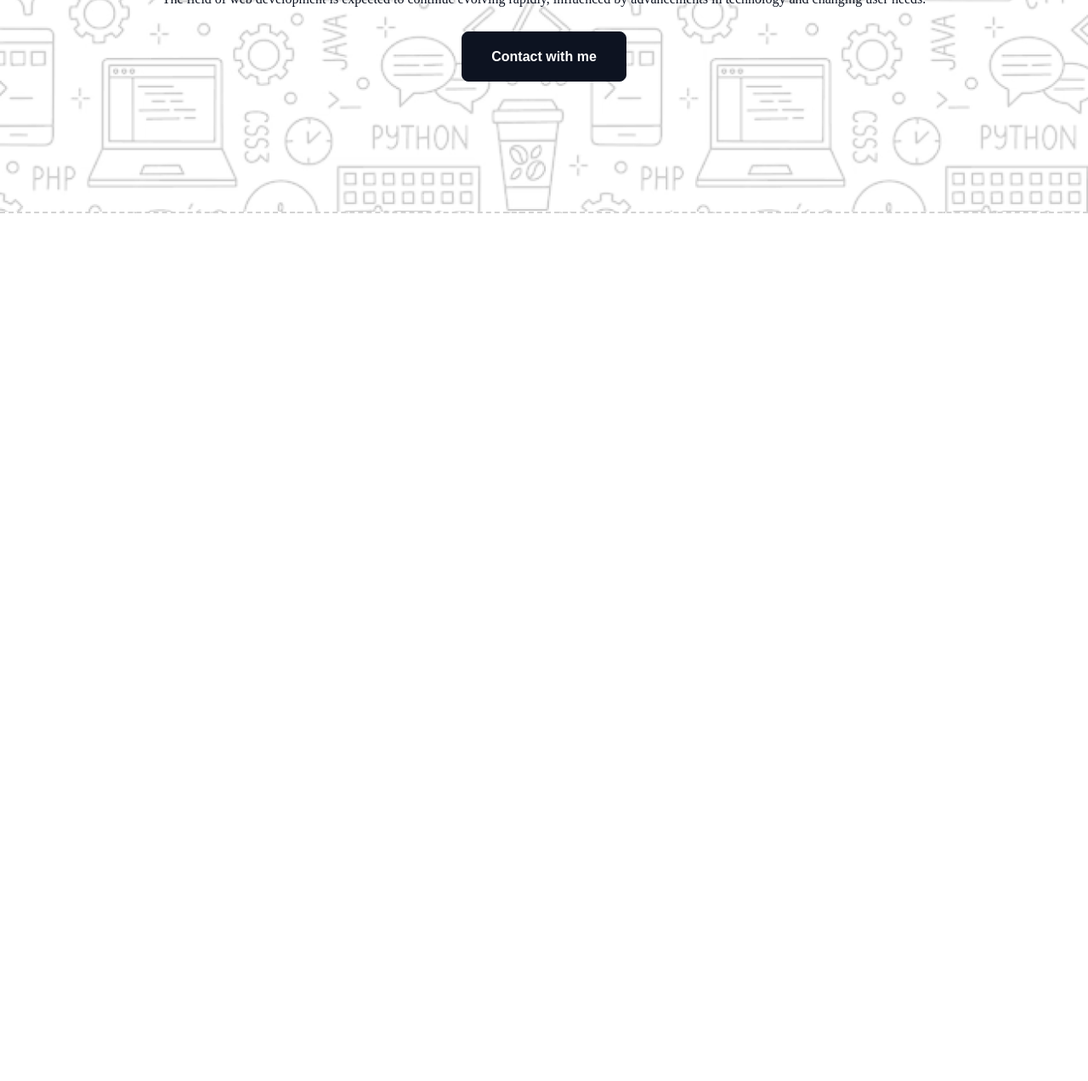
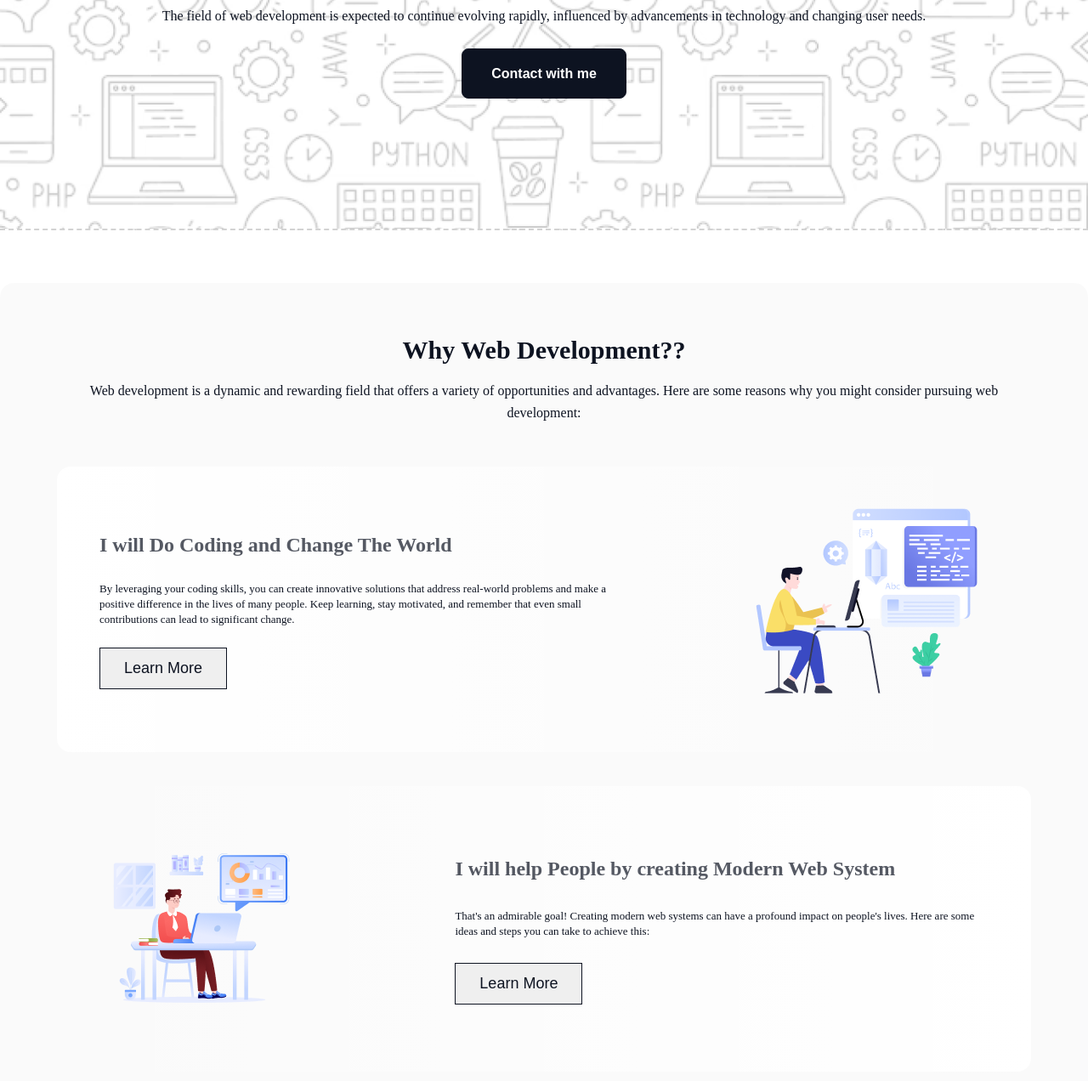
Before and after one commit to reyad-hasan/Assignment-1, a plain HTML site: page index.html in a window 1280 px wide. Shown: the part 500-1772 px from the top of the page at 85% size. Before the commit the page ends 800 px from the top, so only its background shows below. Drawn offline with Linux system fonts and the light colour scheme; a web font is replaced by a local one.

Commit message:
completed why development section with css style

```diff
--- a/css/style.css
+++ b/css/style.css
@@ -46,18 +46,36 @@
     color: rgb(13, 19, 33);
 }
 
+.learn_btn {
+    border: 1px solid rgb(13, 19, 33);
+    color: rgb(13, 19, 33);
+    font-size: 18px;
+    font-weight: 500;
+    line-height: 23px;
+    padding: 12px 20px 12px 20px;
+    cursor: pointer;
+    transition: 0.3s;
+    width: 150px;
+}
+
+.learn_btn:hover {
+    background: rgb(13, 19, 33);
+    color: rgb(255, 255, 255)
+}
+
 body {
     font-family: Azeret Mono;
 }
 
-header {
+header,
+main {
     max-width: 1440px;
     margin: auto;
 }
 
 /* nav section */
 nav {
-    margin: 20px 0;
+    margin: 30px 0;
 }
 
 nav ul {
@@ -110,10 +128,100 @@ nav ul .logo {
     margin: 15px 0;
 }
 
-.hero_bg_container p {
+.hero_bg_container p,
+.heading_box p,
+.box_left p {
     color: rgb(13, 19, 33);
     font-size: 16px;
     font-weight: 400;
     line-height: 26px;
     letter-spacing: 0%;
 }
+
+.box_left p {
+    font-size: 13px;
+    line-height: 18px;
+}
+
+/* why development section style start here */
+#why_development {
+    height: 1395px;
+    border-radius: 16px;
+    background: rgba(13, 19, 33, 0.02);
+    margin: 62px 0;
+    padding: 62px;
+
+}
+
+.heading_box {
+    text-align: center;
+}
+
+.heading_box h2 {
+    color: rgb(13, 19, 33);
+    font-size: 30px;
+    font-weight: 800;
+    margin-bottom: 18px;
+}
+
+/* learn main container */
+.learn_main_container {
+    display: flex;
+    justify-content: center;
+}
+
+/* learn development container */
+.learn_container {
+    display: flex;
+    flex-direction: column;
+    gap: 40px;
+    margin: 50px auto;
+}
+
+/* box_1 */
+.box_1 {
+    border-radius: 16px;
+    background: linear-gradient(90.00deg, rgb(255, 255, 255), rgba(255, 255, 255, 0) 100%);
+    width: 1146px;
+    height: 336px;
+    display: flex;
+    padding: 50px;
+}
+
+.box_22 {
+    background: linear-gradient(270.00deg, rgb(255, 255, 255), rgba(255, 255, 255, 0) 100%);
+}
+
+.box_1 .box_left {
+    width: 60%;
+    display: flex;
+    flex-direction: column;
+    justify-content: space-evenly;
+}
+
+.box_1 .box_right {
+    width: 40%;
+    display: flex;
+    align-items: center;
+    justify-content: flex-end;
+}
+
+.box_1 .box_right img {
+    width: 100%;
+}
+
+.box_left h3 {
+    color: rgba(13, 19, 33, 0.7);
+    font-size: 24px;
+    font-weight: 700;
+    line-height: 36px;
+}
+
+.box_22 .box_right {
+    width: 40%;
+    justify-content: flex-start;
+}
+
+.box_22 .box_left {
+    width: 60%;
+}
--- a/index.html
+++ b/index.html
@@ -5,6 +5,7 @@
     <meta charset="UTF-8">
     <meta name="viewport" content="width=device-width, initial-scale=1.0">
     <title>Assignment-1</title>
+    <link rel="shortcut icon" href="./assets/Group.png" type="image/x-icon">
     <link rel="stylesheet" href="./css/style.css">
 </head>
 
@@ -26,7 +27,69 @@
             </div>
         </div>
     </header>
-    <main></main>
+    <main>
+        <!-- why development section -->
+        <section id="why_development">
+            <div class="heading_box">
+                <h2>Why Web Development??</h2>
+                <p>Web development is a dynamic and rewarding field that offers a variety of opportunities and
+                    advantages. Here are some reasons why you might consider pursuing web development:</p>
+            </div>
+            <!-- learn development container -->
+            <div class="learn_main_container">
+                <div class="learn_container">
+                    <!-- box 1 -->
+                    <div class="box_1">
+                        <div class="box_left">
+                            <h3>I will Do Coding and Change The World</h3>
+                            <p>By leveraging your coding skills, you can create innovative solutions that address
+                                real-world
+                                problems and make a positive difference in the lives of many people. Keep learning, stay
+                                motivated, and remember that even small contributions can lead to significant change.
+                            </p>
+                            <button class="learn_btn">Learn More</button>
+                        </div>
+                        <div class="box_right">
+                            <div>
+                                <img src="./assets/Layer_1.png" alt="Layer_1">
+                            </div>
+                        </div>
+                    </div>
+                    <!-- box 2 -->
+                    <div class="box_1 box_22">
+                        <div class="box_right">
+                            <div>
+                                <img src="./assets/Group_3.png" alt="Layer_1">
+                            </div>
+                        </div>
+                        <div class="box_left">
+                            <h3>I will help People by creating Modern Web System</h3>
+                            <p>That's an admirable goal! Creating modern web systems can have a profound impact on
+                                people's lives. Here are some ideas and steps you can take to achieve this:</p>
+                            <button class="learn_btn">Learn More</button>
+                        </div>
+                    </div>
+                    <!-- box 3 -->
+                    <div class="box_1">
+                        <div class="box_left">
+                            <h3>I will Do Coding and Change The World</h3>
+                            <p>By leveraging your coding skills, you can create innovative solutions that address
+                                real-world
+                                problems and make a positive difference in the lives of many people. Keep learning, stay
+                                motivated, and remember that even small contributions can lead to significant change.
+                            </p>
+                            <button class="learn_btn">Learn More</button>
+                        </div>
+                        <div class="box_right">
+                            <div>
+                                <img src="./assets/Group_4.png" alt="Layer_1">
+                            </div>
+                        </div>
+                    </div>
+                </div>
+            </div>
+        </section>
+    </main>
     <footer></footer>
 </body>
 
```
Also changed, not shown: assets/Group_3.png (renamed from assets/Group 3.png), assets/Group_4.png (renamed from assets/Group 4.png).
